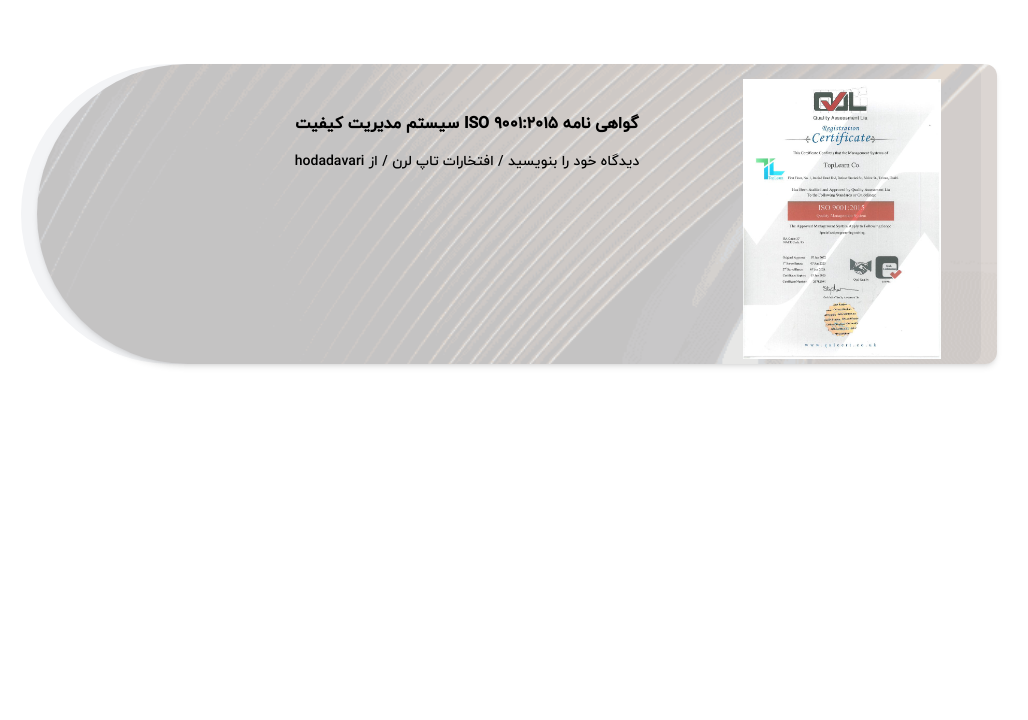
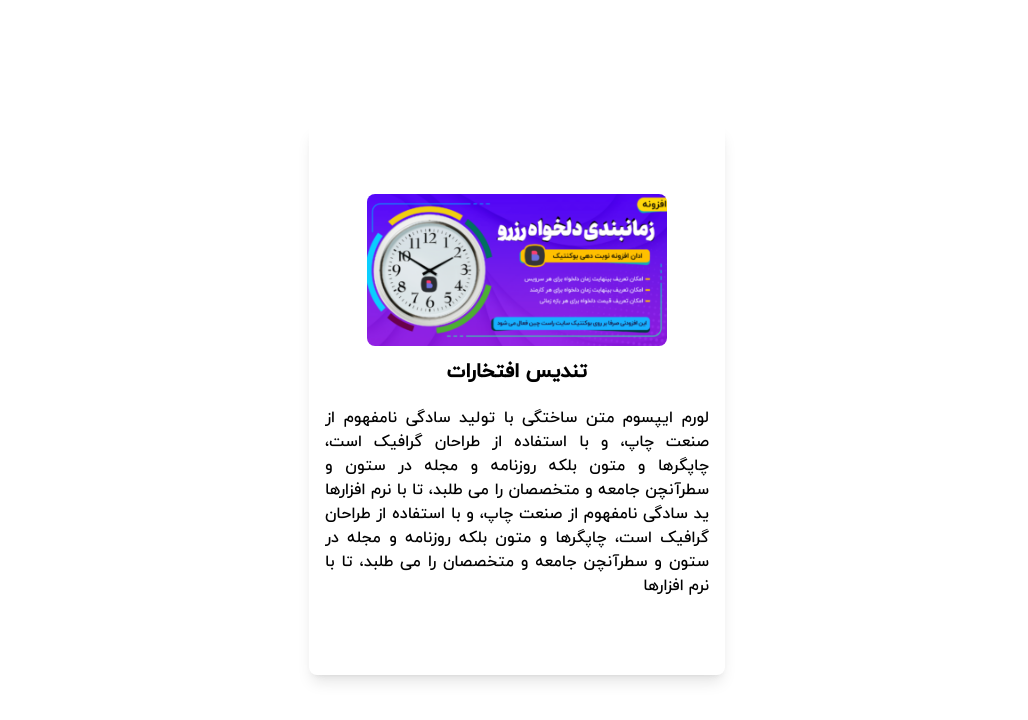
Before and after one commit to majid-amini/barnamenevisan, a website: page innerHonors.html in a window 1280 px wide. Shown: the whole page, without its empty margins (123-1151 px from the left). Drawn offline with Linux system fonts and the light colour scheme.

Commit message:
modal section added to innerHonors page

```diff
--- a/innerHonors.html
+++ b/innerHonors.html
@@ -8,46 +8,60 @@
   </head>
   <body>
     <!-- <section>
-      <div class="container max-w-4xl">
-        <div class="mt-5 flex flex-col-reverse md:flex-row gap-4 justify-center items-center">
-          <div class="p-2">
-            <h3 class="p-2 font-semibold">گواهی نامه 9001:2015 ISO سیستم مدیریت کیفیت</h3>
-            <h3 class="p-2">دیدگاه‌ خود را بنویسید / افتخارات تاپ لرن / از hodadavari</h3>
+      <div
+        class="fixed inset-0 flex flex-col justify-center items-center gap-5 bg-gray-900 bg-opacity-50 max-h-[600px] max-w-[400px] bg-white p-4 rounded-lg shadow-lg"
+      >
+
+        <div class="text-center">
+          <img src="./img/card-1.png" class="w-full" alt="" />
         </div>
-          <div class="max-w-[400px] ">
-            <img src="./img/top1.jpg" class="w-full" alt="" />
+        <div>
+          <h4 class="text-xl font-semibold">تندیس افتخارات</h4>
         </div>
+        <div>
+          <p class="max-w-[400px] text-justify">
+            لورم ایپسوم متن ساختگی با تولید سادگی نامفهوم از صنعت چاپ، و با
+            استفاده از طراحان گرافیک است، چاپگرها و متون بلکه روزنامه و مجله در
+            ستون و سطرآنچنان که لازم است، و برای شرایط فعلی تکنولوژی مورد نیاز،
+            و کاربردهای متنوع با هدف بهبود ابزارهای کاربردی می باشد، کتابهای
+            زیادی در شصت و سه درصد گذشته حال و آینده، شناخت فراوان جامعه و
+            متخصصان را می طلبد، تا با نرم افزارها شناخت بیشتری را برای طراحان
+            رایانه ای علی الخصوص طراحان خلاقی، و فرهنگ پیشرو در زبان فارسی ایجاد
+            کرد، در این صورت می توان امید داشت که تمام و دشواری موجود در ارائه
+          </p>
         </div>
       </div>
     </section> -->
+
     <section>
-      <div class="container max-w-5xl p-8">
       <div
-          class="relative mt-8 w-full md:h-[300px] flex flex-col-reverse md:flex-row gap-4 justify-center items-center"
+        class="fixed inset-0 flex items-center justify-center bg-white bg-opacity-50"
       >
         <div
-            class="md:absolute right-0 w-full h-full md:h-[300px] shadow-md p-2 text-left bg-[url('/img/zac.png')] bg-no-repeat bg-lightGrayColor bg-opacity-[0.10] bg-cover bg-center rounded-xl md:rounded-tr-2xl md:rounded-br-2xl md:rounded-tl-[200px] md:rounded-bl-[200px] z-20"
+          class="max-w-[300px] md:max-w-[500px] h-[550px] py-5 px-2 rounded-lg shadow-lg"
         >
+          <div class="flex flex-col items-center justify-center gap-3 h-full">
+            <div class="text-center">
               <img
-              src="./img/top1.jpg"
-              class="relative mx-auto md:absolute text-center md:right-[30px] top-[15px] md:w-[250px] h-[280px] object-contain"
+                src="./img/card-4.png"
+                class="max-w-[300px] max-h-[300px] bg-cover rounded-lg"
                 alt=""
               />
-
-            <h3
-              class="p-2 mt-8 text-md text-right p-2 md:text-center md:mr-[100px] font-bold"
-            >
-              گواهی نامه 9001:2015 ISO سیستم مدیریت کیفیت
-            </h3>
-            <h3
-              class="p-2 text-right text-sm md:text-md md:text-center md:mr-[100px]"
-            >
-              دیدگاه‌ خود را بنویسید / افتخارات تاپ لرن / از hodadavari
-            </h3>
             </div>
-          <div
-            class="absolute h-full md:relative w-full right-4 h-[320px] p-2 bg-gray-100 md:rounded-tr-2xl md:rounded-br-2xl md:rounded-tl-[200px] md:rounded-bl-[200px]"
-          ></div>
+            <div>
+              <h4 class="text-xl font-semibold">تندیس افتخارات</h4>
+            </div>
+            <div>
+              <p class="md:max-w-[400px] text-justify p-2">
+                لورم ایپسوم متن ساختگی با تولید سادگی نامفهوم از صنعت چاپ، و با
+                استفاده از طراحان گرافیک است، چاپگرها و متون بلکه روزنامه و مجله
+                در ستون و سطرآنچن جامعه و متخصصان را می طلبد، تا با نرم افزارها
+                ید سادگی نامفهوم از صنعت چاپ، و با استفاده از طراحان گرافیک است،
+                چاپگرها و متون بلکه روزنامه و مجله در ستون و سطرآنچن جامعه و
+                متخصصان را می طلبد، تا با نرم افزارها
+              </p>
+            </div>
+          </div>
         </div>
       </div>
     </section>
```
Also changed, not shown: styles/style.css. Lines whose indentation alone changed are shown as unchanged.
